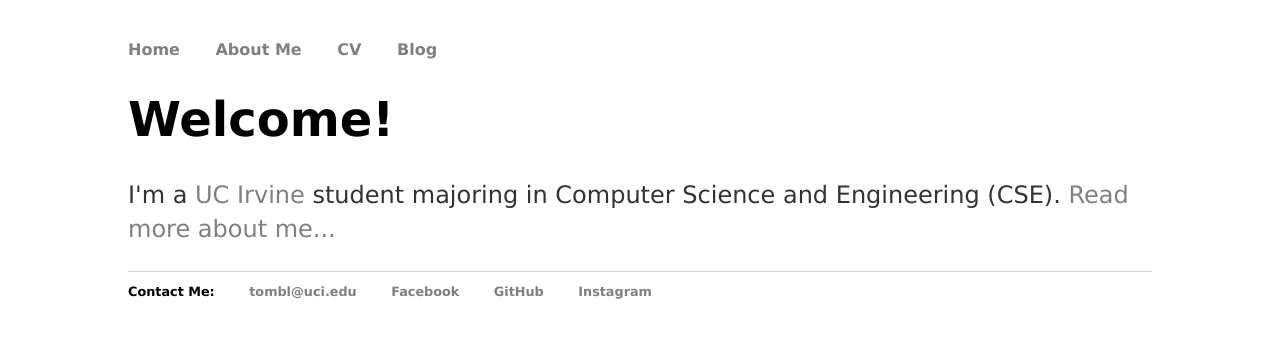
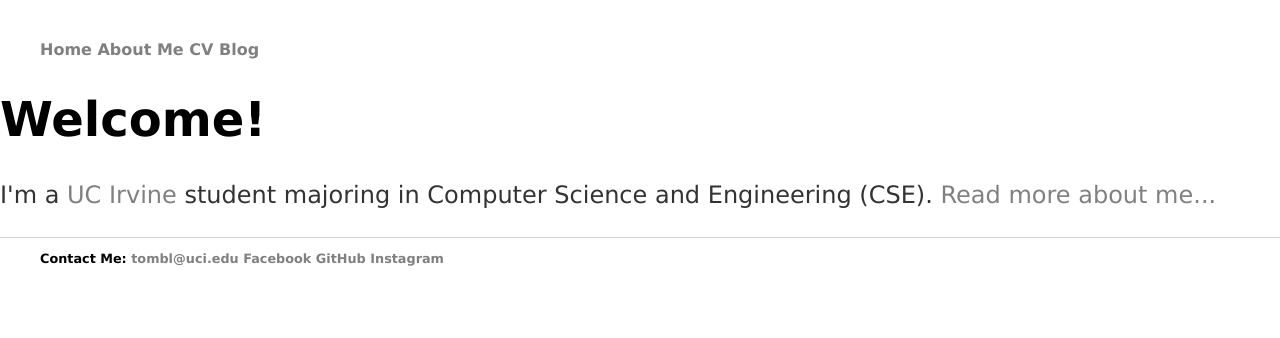
Before and after one commit to BTx123/BTx123.github.io, a Jekyll site: the page built from index.html, in a window 1280 px wide. Shown: the top 338 px of the page. Built offline with Jekyll 4.4.1, drawn with Linux system fonts in a browser that asks for light colours.

Commit message:
Update css list spacing

```diff
--- a/css/main.css
+++ b/css/main.css
@@ -1,4 +1,3 @@
-// variables
 :root {
 
 }
@@ -8,19 +7,19 @@ html {
 }
 
 body {
-    margin: 40px auto;
-    width: 80%;
+    margin: 40px auto; // margin from screen top
+    width: 80%;        // fill only 80% of age width
 }
 
-nav ul, footer ul {
+nav ul, footer ul { // remove bullets and bold header and footer
     padding: 0px;
     list-style: none;
     font-weight: bold;
 }
 
 nav ul li, footer ul li {
-    display: inline;
-    margin-right: 30px;
+    display: inline;    // display list items in single row
+    margin-right: 1.5em; // spacing between list items
 }
 
 a {
```
